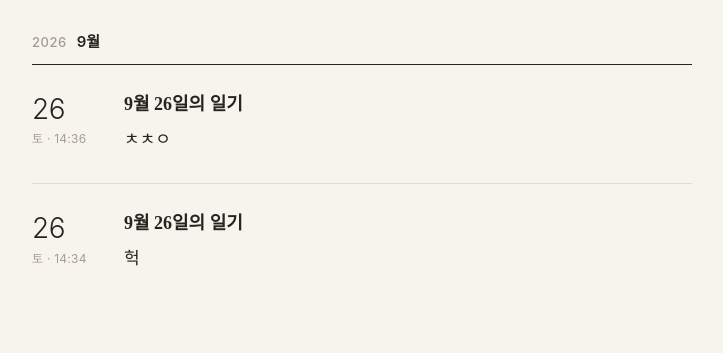
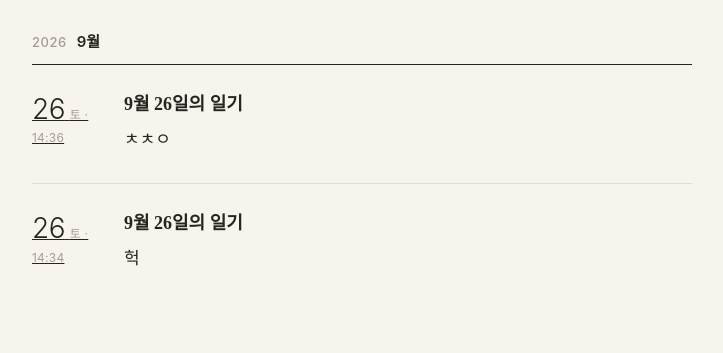
Before and after one commit to dakyo-diary/dakyo-diary.github.io, a Jekyll site: the page built from index.md, in a window 1280 px wide. Shown: the part 179-532 px from the top of the page, without its empty margins (278-1001 px from the left). Built offline with Jekyll 4.4.1, drawn with Linux system fonts in a browser that asks for light colours; some web fonts are replaced.

Commit message:
Theme: update _includes/entry-date.html

```diff
--- a/_includes/entry-date.html
+++ b/_includes/entry-date.html
@@ -1,6 +1,8 @@
 {%- assign weekdays = "일,월,화,수,목,금,토" | split: "," -%}
 {%- assign wd_index = include.date | date: "%w" | plus: 0 -%}
-<time class="entry-date" datetime="{{ include.date | date_to_xmlschema }}">
-  <span class="day">{{ include.date | date: "%-d" }}</span>
-  <span class="sub">{{ weekdays[wd_index] }} · {{ include.date | date: "%H:%M" }}</span>
-</time>
+<a class="entry-date" href="{{ include.url | relative_url }}">
+  <time datetime="{{ include.date | date_to_xmlschema }}">
+    <span class="day">{{ include.date | date: "%-d" }}</span>
+    <span class="sub">{{ weekdays[wd_index] }} · {{ include.date | date: "%H:%M" }}</span>
+  </time>
+</a>
```
